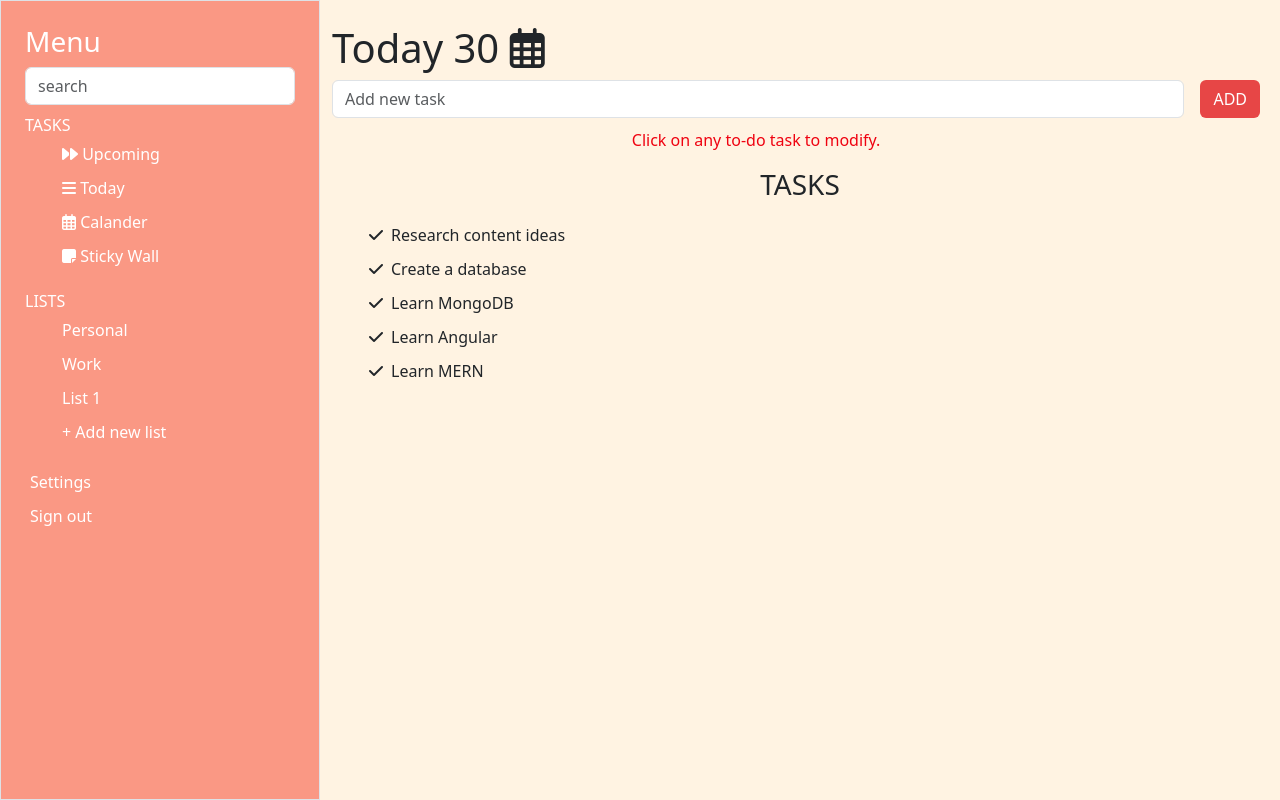
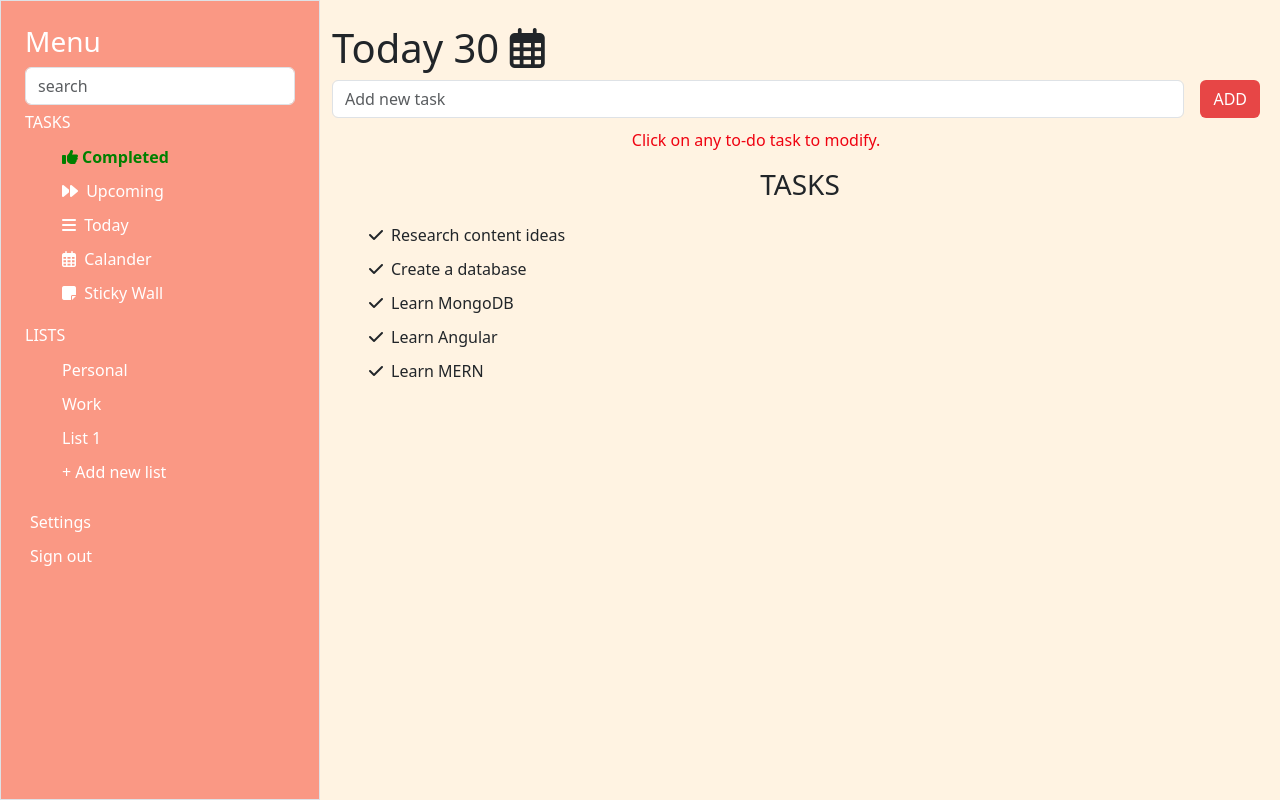
Before and after one commit to shonmathew19/todo-react, a React (Vite) app: page / in a window 1280 px wide. Built offline with nearby package versions, Linux system fonts and the light colour scheme.

Commit message:
initial commit

```diff
--- a/src/pages/Home.jsx
+++ b/src/pages/Home.jsx
@@ -9,6 +9,7 @@ const Home = () => {
     const [show, setShow] = useState(false);
     const handleClose = () => setShow(false);
     const handleShow = () => setShow(true);
+    const [isHovered, setIsHovered] = useState(false);
 
     const handle = () => {
         alert('hi')
@@ -22,16 +23,26 @@ const Home = () => {
                         <h3>Menu</h3>
                         <input type="text" className="form-control" placeholder="search" />
                         <div className="mt-2">
-                            <span>TASKS</span>
+                            <h6>TASKS</h6>
                             <ul >
-                                <li onClick={handle}><i className="fa-solid fa-forward"></i> Upcoming</li>
-                                <li ><i className="fa-solid fa-bars"></i> Today</li>
-                                <li ><i className="fa-regular fa-calendar-days"></i> Calander</li>
-                                <li ><i className="fa-solid fa-note-sticky"></i> Sticky Wall</li>
+                                <li onClick={handle} style={{
+                                    color: isHovered ? 'rgb(255, 255, 255)' : 'green',fontWeight:'bold',
+                                    backgroundColor: isHovered ? 'green' : 'initial',
+                                }}
+
+                                    onMouseEnter={() => setIsHovered(true)}
+                                    onMouseLeave={() => setIsHovered(false)}
+                                ><i class="fa-solid fa-thumbs-up me-1 "></i>
+                                    Completed
+                                </li>
+                                <li onClick={handle}><i className="fa-solid fa-forward me-1"></i> Upcoming</li>
+                                <li ><i className="fa-solid fa-bars me-1"></i> Today</li>
+                                <li ><i className="fa-regular fa-calendar-days me-1"></i> Calander</li>
+                                <li ><i className="fa-solid fa-note-sticky me-1"></i> Sticky Wall</li>
                             </ul>
                         </div>
                         <div>
-                            <span>LISTS</span>
+                            <h6>LISTS</h6>
                             <ul>
                                 <li>Personal</li>
                                 <li>Work</li>
```
Also changed, not shown: src/App.css (line endings or trailing spaces).
